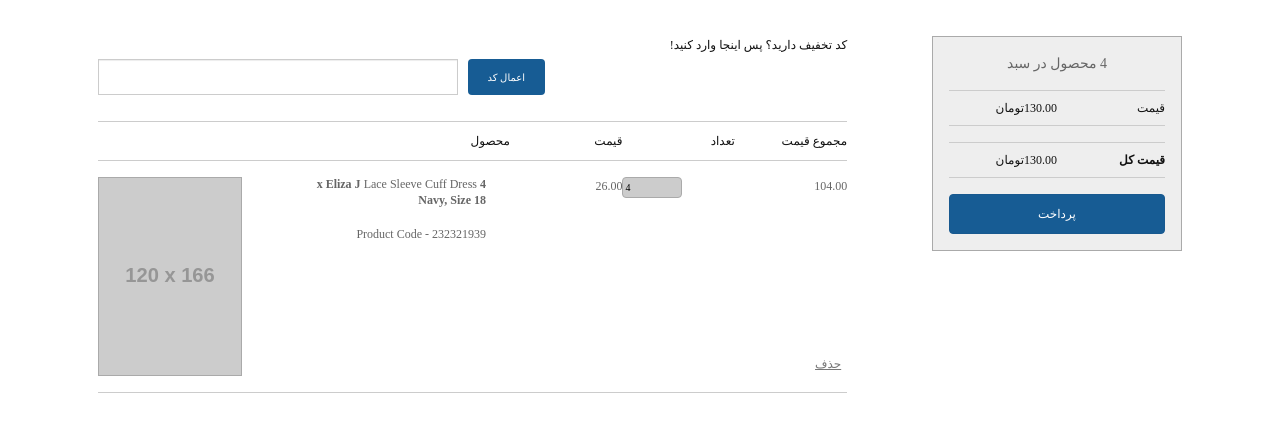
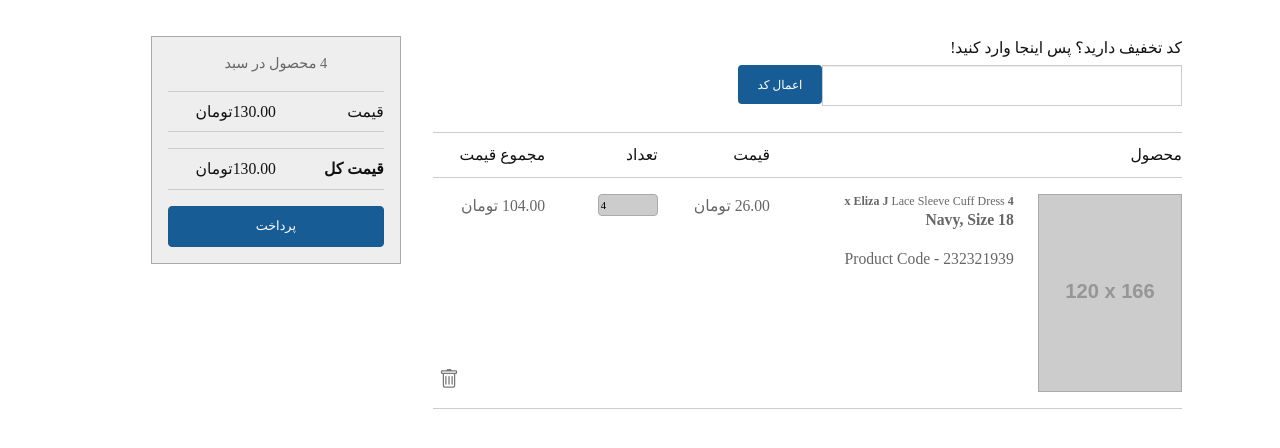
Before and after one commit to jinstar0112/e-commerce, a Django app: page /order/basket/ in a window 1280 px wide. Shown: the part 80-528 px from the top of the page. Run offline with Django 3.2, Linux system fonts and the light colour scheme; the visitor is signed in with stand-in values (Sample User, id 1); grey boxes labelled with a size stand in for pictures from a placeholder-image service; some libraries are stand-ins or nearby versions; some web fonts are replaced.

Commit message:
Basket improved [front].

```diff
--- a/orders/templates/basket.html
+++ b/orders/templates/basket.html
@@ -108,13 +108,18 @@
             <p>Product Code - 232321939</p>
           </div>
         </div>
-        <div class="price">26.00</div>
-        <div class="quantity" dir>
+        <div class="price">26.00 تومان</div>
+        <div class="quantity">
           <input type="number" value="4" min="1" class="quantity-field">
         </div>
-        <div class="subtotal">104.00</div>
+        <div class="subtotal">104.00 تومان</div>
         <div class="remove">
-          <button>حذف</button>
+          <button>
+            <svg xmlns="http://www.w3.org/2000/svg" width="20" height="20" fill="currentColor" class="bi bi-trash" viewBox="0 0 16 16">
+              <path d="M5.5 5.5A.5.5 0 0 1 6 6v6a.5.5 0 0 1-1 0V6a.5.5 0 0 1 .5-.5zm2.5 0a.5.5 0 0 1 .5.5v6a.5.5 0 0 1-1 0V6a.5.5 0 0 1 .5-.5zm3 .5a.5.5 0 0 0-1 0v6a.5.5 0 0 0 1 0V6z"/>
+              <path fill-rule="evenodd" d="M14.5 3a1 1 0 0 1-1 1H13v9a2 2 0 0 1-2 2H5a2 2 0 0 1-2-2V4h-.5a1 1 0 0 1-1-1V2a1 1 0 0 1 1-1H6a1 1 0 0 1 1-1h2a1 1 0 0 1 1 1h3.5a1 1 0 0 1 1 1v1zM4.118 4 4 4.059V13a1 1 0 0 0 1 1h6a1 1 0 0 0 1-1V4.059L11.882 4H4.118zM2.5 3V2h11v1h-11z"/>
+            </svg>
+          </button>
         </div>
       </div>
 
--- a/static/css/basket.css
+++ b/static/css/basket.css
@@ -91,7 +91,7 @@ button,
 .basket-product,
 .product-image,
 .product-details {
-  float: left;
+  float: right;
 }
 
 .subtotal-value:after,
@@ -106,7 +106,7 @@ button,
 
 main {
   clear: both;
-  font-size: 0.75rem;
+  font-size: 0.98rem;
   margin: 0 auto;
   overflow: hidden;
   padding: 1rem 0;
@@ -153,7 +153,7 @@ label {
 
 .promo-code-cta {
   border-radius: 4px;
-  font-size: 0.625rem;
+  font-size: 0.75rem;
   margin-left: 0.625rem;
   padding: 0.6875rem 1.25rem 0.625rem;
 }
@@ -197,10 +197,10 @@ li.subtotal:before {
 
 .remove {
   bottom: 1.125rem;
-  float: right;
+  float: left;
   position: absolute;
-  right: 0;
-  text-align: right;
+  left: 0;
+  text-align: left;
   width: 45%;
 }
 
@@ -208,8 +208,6 @@ li.subtotal:before {
   background-color: transparent;
   color: #777;
   float: none;
-  text-decoration: underline;
-  text-transform: uppercase;
 }
 
 .item-heading {
@@ -248,7 +246,7 @@ li.subtotal:before {
   background-color: #ccc;
   border: 1px solid #aaa;
   border-radius: 4px;
-  font-size: 0.625rem;
+  font-size: 0.7rem;
   padding: 2px;
   width: 3.75rem;
 }
@@ -272,7 +270,7 @@ aside {
 
 .summary-total-items {
   color: #666;
-  font-size: 0.875rem;
+  font-size: 0.9rem;
   text-align: center;
 }
 
@@ -337,7 +335,7 @@ aside {
 .checkout-cta {
   display: block;
   float: none;
-  font-size: 0.75rem;
+  font-size: 0.8rem;
   text-align: center;
   text-transform: uppercase;
   padding: 0.625rem 0;
```
